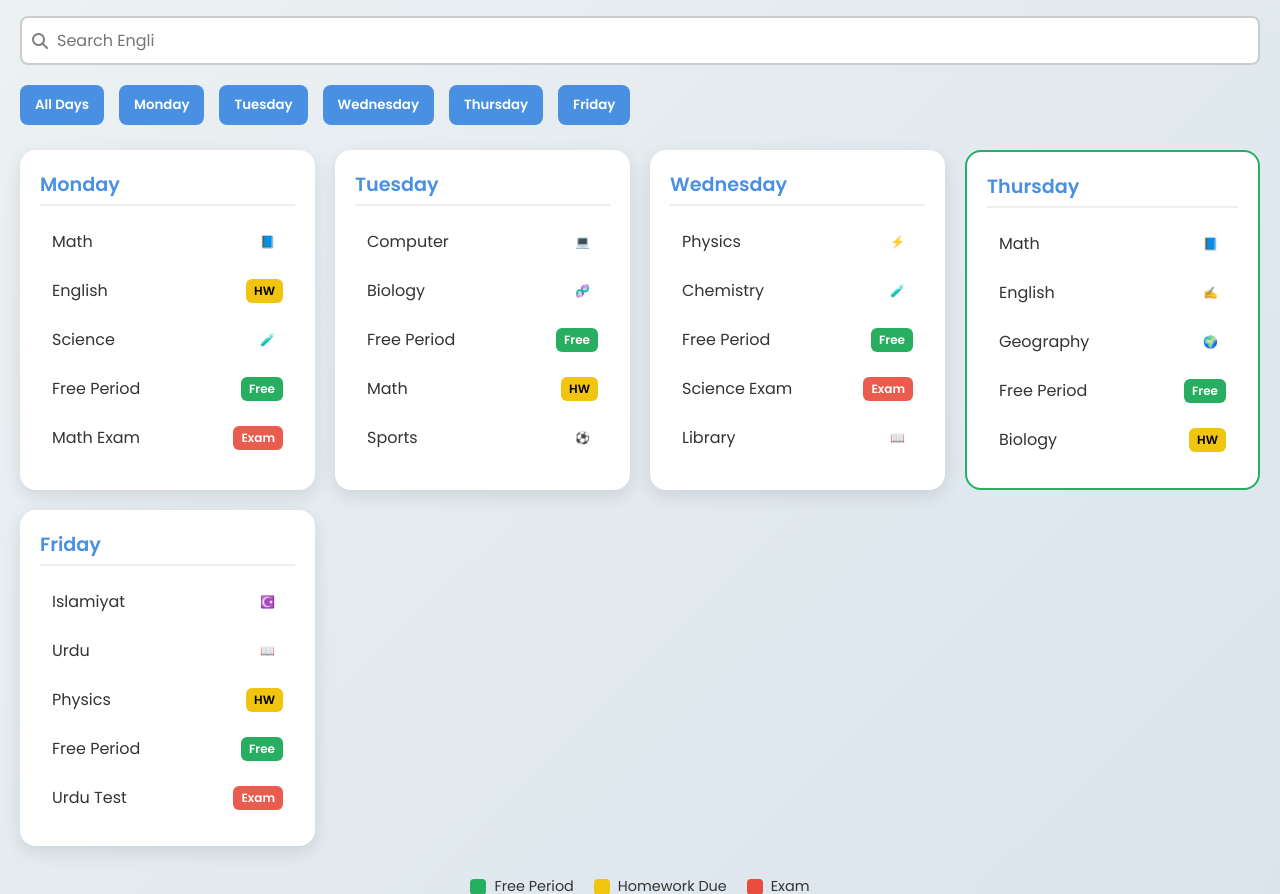
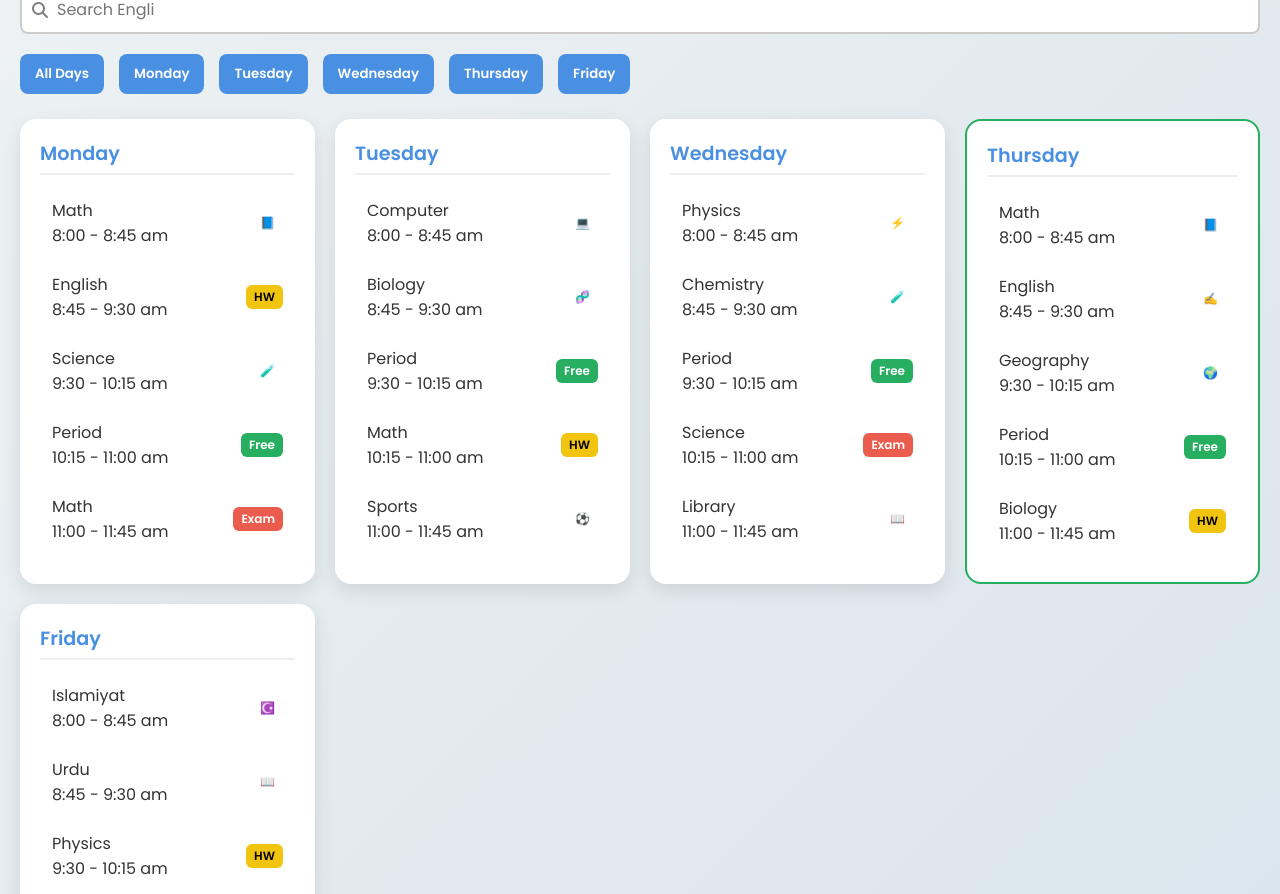
Before and after one commit to UsmanAli-Developer/Weekly-Timetable, a plain HTML site: page index.html in a window 1280 px wide. Shown: the part 197-1091 px from the top of the page. Drawn offline with nearby package versions, Linux system fonts and the light colour scheme.

Commit message:
Initial commit

```diff
--- a/Files/funtions.js
+++ b/Files/funtions.js
@@ -29,7 +29,7 @@
     // Speech system in build ai voice //
 
 
-    let hoverTimer;
+ let hoverTimer;
 
 
 document.body.addEventListener("mouseover", (e) => {
@@ -49,14 +49,14 @@ document.body.addEventListener("mouseover", (e) => {
       speech.lang = "en-US";
 
       window.speechSynthesis.speak(speech);
-    }, 5000); // 4 second hover
+    }, 5000); // 5 second hover
   }
 });
 
 
 document.body.addEventListener("mouseout", () => {
   clearTimeout(hoverTimer);
-  window.speechSynthesis.cancel(); // Stop voice
+  window.speechSynthesis.cancel();
 });
 
 
@@ -162,10 +162,3 @@ document.body.addEventListener("mouseout", () => {
       toggleActions: "play none none reverse"
     }
   });
-
-gsap.from(".logo", {
-  duration: 2,
-  scale: 0,
-  opacity: 0,
-  ease: "back.out(1.7)"
-});
--- a/Files/style.css
+++ b/Files/style.css
@@ -6,12 +6,7 @@
       font-family: 'Poppins', sans-serif;
     }
 
-  .logo {
-   width: 60px;
-   height: 60px;
-   opacity: 0;
-   transform: scale(0);
-   }
+
 
     body {
       background: linear-gradient(135deg, #eef2f3, #d9e4ec);
@@ -19,6 +14,13 @@
       padding: 20px;
       transition: background 0.4s, color 0.4s;
     }
+
+   .Head h1 {
+   font-family: 'Luckiest Guy', cursive;
+   font-size: 4rem;
+   letter-spacing: 2px;
+   text-shadow: 2px 2px 5px rgba(0,0,0,0.2); /* optional depth */
+  }
 
 
     body.dark {
@@ -30,6 +32,7 @@
       text-align: center;
       margin-bottom: 20px;
       font-size: 2rem;
+      font-family: 'Luckiest Guy', cursive;
     }
 
 
@@ -91,7 +94,7 @@
     .day-card:hover {
       transform: translateY(-6px);
       box-shadow: 0 10px 25px rgba(0,0,0,0.2);
-      cursor: text;
+      cursor: pointer;
     }
 
     .day-card h2 {
@@ -100,6 +103,10 @@
       color: #4a90e2;
       border-bottom: 2px solid #eee;
       padding-bottom: 5px;
+    }
+    .highlight{
+      animation: pulse 1.5s infinite;
+      border: 2px solid #27ae60;
     }
 
     .period {
@@ -182,10 +189,6 @@
     .exam-box { background: #e74c3c; }
 
 
-    .highlight {
-      border: 2px solid #27ae60;
-      animation: pulse 1.5s infinite;
-    }
 
   .search-box {
   position: relative;
@@ -450,12 +453,17 @@
 
 
 @media (max-width:768px) {
-
-  .Head {
+.Head {
       text-align: start;
       margin-bottom: 20px;
       font-size: 1rem;
     }
+
+.Head h1{
+
+  font-size: 3rem;
+}
+
 
 }
 @media (min-width:768px) {
--- a/index.html
+++ b/index.html
@@ -3,13 +3,14 @@
 <head>
   <meta charset="UTF-8">
   <meta name="viewport" content="width=device-width, initial-scale=1.0">
-
   <title>Weekly Timetable</title>
   <link rel="icon" href="Files/Logos/logo.png" type="image/png">
   <link href="https://fonts.googleapis.com/css2?family=Poppins:wght@400;600&display=swap" rel="stylesheet">
   <link rel="stylesheet" href="https://cdnjs.cloudflare.com/ajax/libs/font-awesome/6.5.0/css/all.min.css">
   <link rel="stylesheet" href="https://cdnjs.cloudflare.com/ajax/libs/font-awesome/6.5.0/css/all.min.css">
   <link rel="stylesheet" href="Files/style.css">
+  <link href="https://fonts.googleapis.com/css2?family=Luckiest+Guy&display=swap" rel="stylesheet">
+
 </head>
 <body>
    <!-- Dark mode button -->
@@ -60,52 +61,51 @@
 
     <div class="day-card" data-day="Monday">
       <h2>Monday</h2>
-      <div class="period">  Math <span class="tag">📘</span>   </div>
-
-      <div class="period">English <span class="tag homework">HW</span><span class="tooltip">Essay Due</span></div>
-      <div class="period">Science <span class="tag">🧪</span></div>
-      <div class="period">Free Period <span class="tag free">Free</span></div>
-      <div class="period">Math Exam <span class="tag exam">Exam</span></div>
+      <div class="period">Math <br>8:00 - 8:45 am <span class="tag">📘</span></div>
+      <div class="period">English <br> 8:45 - 9:30 am   <span class="tag homework">HW</span><span class="tooltip">Essay Due</span></div>
+      <div class="period">Science <br> 9:30 - 10:15 am  <span class="tag">🧪</span></div>
+      <div class="period">Period  <br>10:15 - 11:00 am  <span class="tag free">Free</span></div>
+      <div class="period">Math <br> 11:00 - 11:45 am <span class="tag exam">Exam</span></div>
     </div>
 
     <div class="day-card" data-day="Tuesday">
       <h2>Tuesday</h2>
-      <div class="period">Computer <span class="tag">💻</span></div>
-      <div class="period">Biology <span class="tag">🧬</span></div>
-      <div class="period">Free Period <span class="tag free">Free</span></div>
-      <div class="period">Math <span class="tag homework">HW</span><span class="tooltip">Chapter 5</span></div>
-      <div class="period">Sports <span class="tag">⚽</span></div>
+      <div class="period">Computer <br>8:00 - 8:45 am <span class="tag">💻</span></div>
+      <div class="period">Biology <br> 8:45 - 9:30 am <span class="tag">🧬</span></div>
+      <div class="period">Period <br> 9:30 - 10:15 am  <span class="tag free">Free</span></div>
+      <div class="period">Math <br> 10:15 - 11:00 am <span class="tag homework">HW</span><span class="tooltip">Chapter 5</span></div>
+      <div class="period">Sports <br> 11:00 - 11:45 am <span class="tag">⚽</span></div>
     </div>
 
 
     <div class="day-card" data-day="Wednesday">
       <h2>Wednesday</h2>
-      <div class="period">Physics <span class="tag">⚡</span></div>
-      <div class="period">Chemistry <span class="tag">🧪</span></div>
-      <div class="period">Free Period <span class="tag free">Free</span></div>
-      <div class="period">Science Exam <span class="tag exam">Exam</span></div>
-      <div class="period">Library <span class="tag">📖</span></div>
+      <div class="period">Physics <br>8:00 - 8:45 am <span class="tag">⚡</span></div>
+      <div class="period">Chemistry <br>8:45 - 9:30 am <span class="tag">🧪</span></div>
+      <div class="period">Period <br>9:30 - 10:15 am  <span class="tag free">Free</span></div>
+      <div class="period">Science <br>10:15 - 11:00 am   <span class="tag exam">Exam</span></div>
+      <div class="period">Library <br>11:00 - 11:45 am <span class="tag">📖</span></div>
     </div>
 
 
 
     <div class="day-card" data-day="Thursday">
       <h2>Thursday</h2>
-      <div class="period">Math <span class="tag">📘</span></div>
-      <div class="period">English <span class="tag">✍️</span></div>
-      <div class="period">Geography <span class="tag">🌍</span></div>
-      <div class="period">Free Period <span class="tag free">Free</span></div>
-      <div class="period">Biology <span class="tag homework">HW</span><span class="tooltip">Lab Report</span></div>
+      <div class="period">Math  <br>8:00 - 8:45 am  <span class="tag">📘</span></div>
+      <div class="period">English  <br>8:45 - 9:30 am  <span class="tag">✍️</span></div>
+      <div class="period">Geography  <br>9:30 - 10:15 am  <span class="tag">🌍</span></div>
+      <div class="period">Period  <br>10:15 - 11:00 am  <span class="tag free">Free</span></div>
+      <div class="period">Biology  <br>11:00 - 11:45 am  <span class="tag homework">HW</span><span class="tooltip">Lab Report</span></div>
     </div>
 
 
     <div class="day-card" data-day="Friday">
       <h2>Friday</h2>
-      <div class="period">Islamiyat <span class="tag">☪️</span></div>
-      <div class="period">Urdu <span class="tag">📖</span></div>
-      <div class="period">Physics <span class="tag homework">HW</span><span class="tooltip">Numericals</span></div>
-      <div class="period">Free Period <span class="tag free">Free</span></div>
-      <div class="period">Urdu Test <span class="tag exam">Exam</span></div>
+      <div class="period">Islamiyat  <br>8:00 - 8:45 am <span class="tag">☪️</span></div>
+      <div class="period">Urdu  <br>8:45 - 9:30 am <span class="tag">📖</span></div>
+      <div class="period">Physics <br> 9:30 - 10:15 am  <span class="tag homework">HW</span><span class="tooltip">Numericals</span></div>
+      <div class="period">Period   <br>10:15 - 11:00 am <span class="tag free">Free</span></div>
+      <div class="period">Chemistry  <br>11:00 - 11:45 am  <span class="tag exam">Exam</span></div>
     </div>
   </div>
 
```
